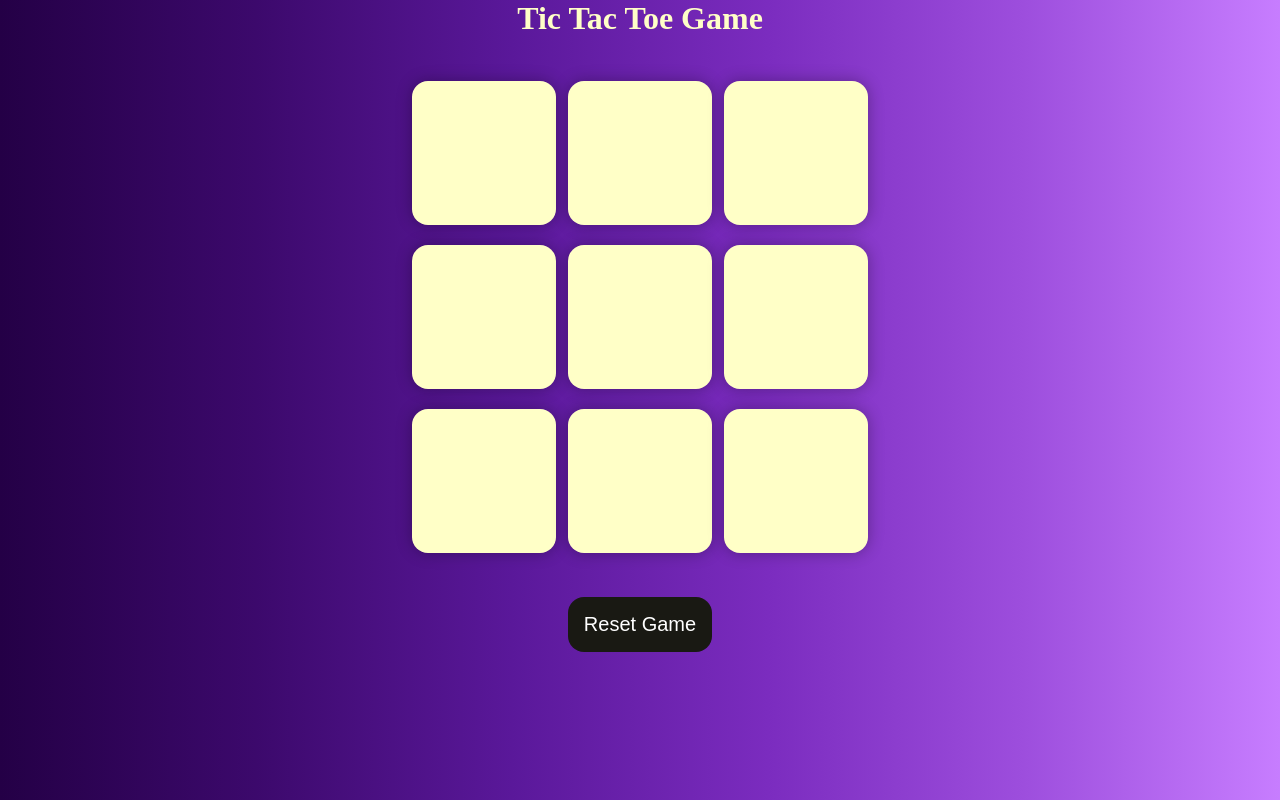
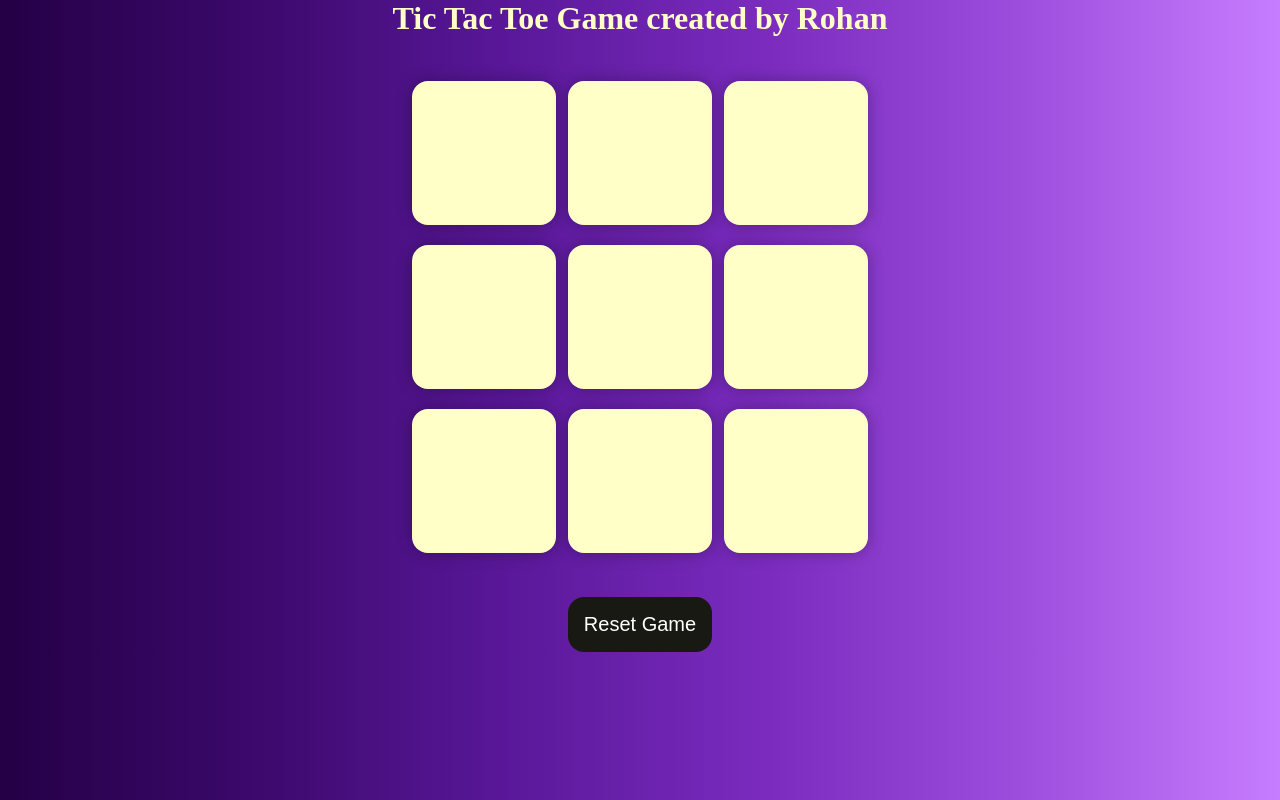
Before and after one commit to rohansharmamzn/Tic_Tac_Toe_Game, a plain HTML site: page index.html in a window 1280 px wide. Drawn offline with Linux system fonts and the light colour scheme.

Commit message:
Update index.html

```diff
--- a/index.html
+++ b/index.html
@@ -12,7 +12,7 @@
       <button id="new-btn">New Game</button>
     </div>
     <main>
-      <h1 id="tit">Tic Tac Toe Game</h1>
+      <h1 id="tit">Tic Tac Toe Game created by Rohan</h1>
       <div class="container">
         <div class="game">
           <button class="box"></button>
```
